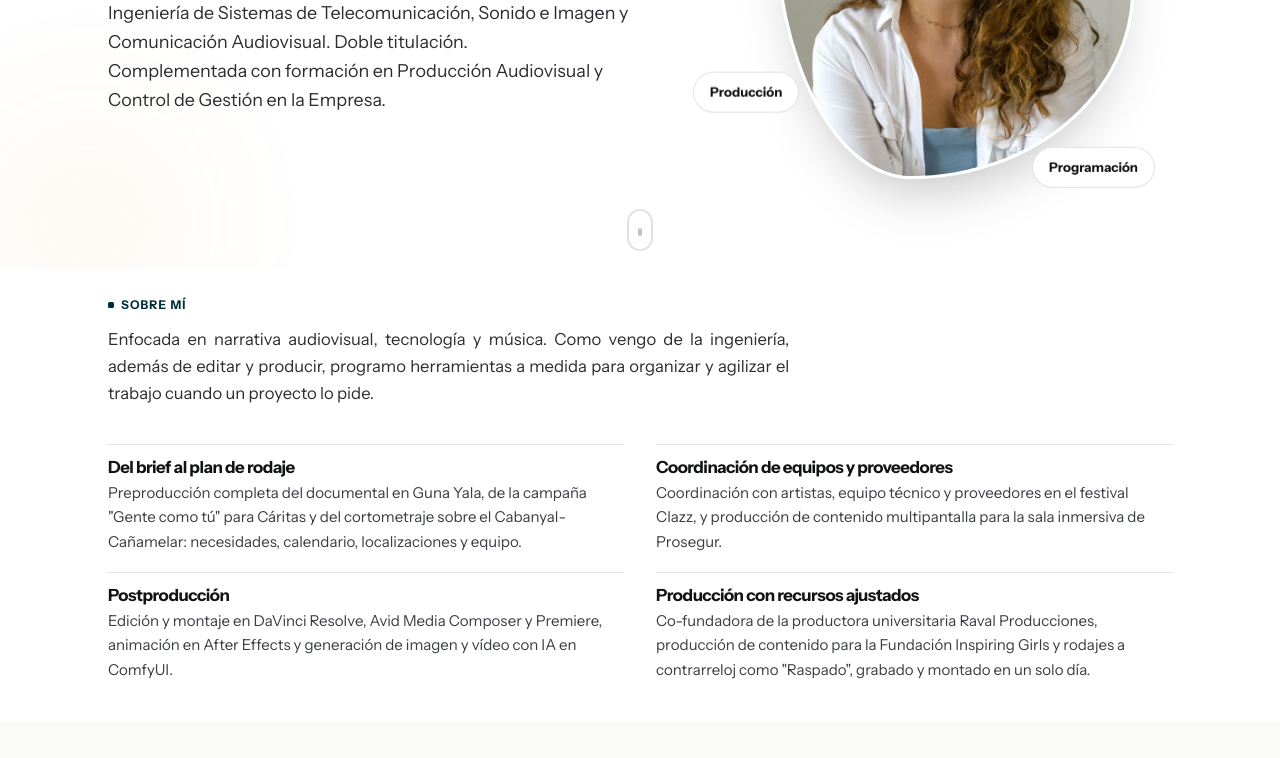
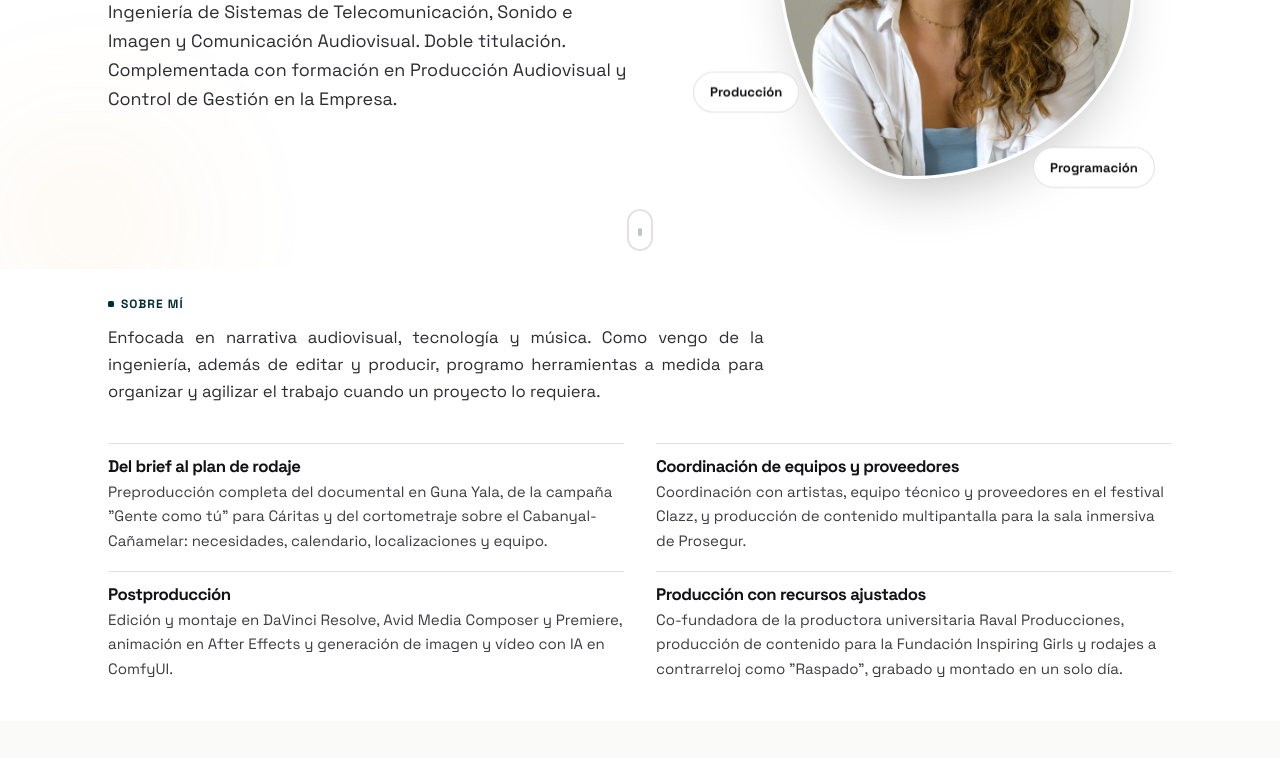
Before and after one commit to Nesi15/portfolio-ines-valdivia, a plain HTML site: page index.html in a window 1280 px wide. Shown: the part 503-1261 px from the top of the page. Drawn offline with Linux system fonts and the light colour scheme.

Commit message:
Tipografía Space Grotesk alojada en la web, sin cursiva en el nombre; ajuste de la frase de presentación
Co-Authored-By: Claude Opus 5.5 <noreply@anthropic.com>
Claude-Session: https://claude.ai/code/session_01N3sVdfGUPyRFCsaZX9NPxA

```diff
--- a/assets/style.css
+++ b/assets/style.css
@@ -1,3 +1,11 @@
+/* ---------- Fuentes (alojadas en la web) ---------- */
+@font-face{font-family:'Space Grotesk';font-style:normal;font-weight:300 700;font-display:swap;src:url(fonts/space-grotesk-latin-ext-wght-normal.woff2) format('woff2');unicode-range:U+0100-02BA,U+02BD-02C5,U+02C7-02CC,U+02CE-02D7,U+02DD-02FF,U+0304,U+0308,U+0329,U+1D00-1DBF,U+1E00-1E9F,U+1EF2-1EFF,U+2020,U+20A0-20AB,U+20AD-20C0,U+2113,U+2C60-2C7F,U+A720-A7FF;}
+@font-face{font-family:'Space Grotesk';font-style:normal;font-weight:300 700;font-display:swap;src:url(fonts/space-grotesk-latin-wght-normal.woff2) format('woff2');unicode-range:U+0000-00FF,U+0131,U+0152-0153,U+02BB-02BC,U+02C6,U+02DA,U+02DC,U+0304,U+0308,U+0329,U+2000-206F,U+20AC,U+2122,U+2191,U+2193,U+2212,U+2215,U+FEFF,U+FFFD;}
+@font-face{font-family:'Newsreader';font-style:normal;font-weight:200 800;font-display:swap;src:url(fonts/newsreader-latin-ext-wght-normal.woff2) format('woff2');unicode-range:U+0100-02BA,U+02BD-02C5,U+02C7-02CC,U+02CE-02D7,U+02DD-02FF,U+0304,U+0308,U+0329,U+1D00-1DBF,U+1E00-1E9F,U+1EF2-1EFF,U+2020,U+20A0-20AB,U+20AD-20C0,U+2113,U+2C60-2C7F,U+A720-A7FF;}
+@font-face{font-family:'Newsreader';font-style:normal;font-weight:200 800;font-display:swap;src:url(fonts/newsreader-latin-wght-normal.woff2) format('woff2');unicode-range:U+0000-00FF,U+0131,U+0152-0153,U+02BB-02BC,U+02C6,U+02DA,U+02DC,U+0304,U+0308,U+0329,U+2000-206F,U+20AC,U+2122,U+2191,U+2193,U+2212,U+2215,U+FEFF,U+FFFD;}
+@font-face{font-family:'Newsreader';font-style:italic;font-weight:200 800;font-display:swap;src:url(fonts/newsreader-latin-ext-wght-italic.woff2) format('woff2');unicode-range:U+0100-02BA,U+02BD-02C5,U+02C7-02CC,U+02CE-02D7,U+02DD-02FF,U+0304,U+0308,U+0329,U+1D00-1DBF,U+1E00-1E9F,U+1EF2-1EFF,U+2020,U+20A0-20AB,U+20AD-20C0,U+2113,U+2C60-2C7F,U+A720-A7FF;}
+@font-face{font-family:'Newsreader';font-style:italic;font-weight:200 800;font-display:swap;src:url(fonts/newsreader-latin-wght-italic.woff2) format('woff2');unicode-range:U+0000-00FF,U+0131,U+0152-0153,U+02BB-02BC,U+02C6,U+02DA,U+02DC,U+0304,U+0308,U+0329,U+2000-206F,U+20AC,U+2122,U+2191,U+2193,U+2212,U+2215,U+FEFF,U+FFFD;}
+
 /* ---------- Tokens ---------- */
 :root{
   --bg: #ffffff;
@@ -16,8 +24,8 @@
   --radius-lg: 20px;
   --radius-md: 14px;
   --ease: cubic-bezier(0.22, 1, 0.36, 1);
-  --font: 'Instrument Sans', system-ui, -apple-system, 'Segoe UI', sans-serif;
-  --font-serif: 'Fraunces', Georgia, serif;
+  --font: 'Space Grotesk', system-ui, -apple-system, 'Segoe UI', sans-serif;
+  --font-serif: 'Newsreader', Georgia, serif;
 }
 
 *{ box-sizing: border-box; }
@@ -544,7 +552,7 @@ h1.kinetic{
   animation: kinetic-in 0.7s var(--ease) both;
 }
 .kinetic-word.accent-word{
-  font-family: var(--font-serif); font-style:italic; font-weight:500; color: var(--accent-dark);
+  color: var(--accent-dark);
 }
 .kinetic-line:nth-child(1) .kinetic-word:nth-child(1){ animation-delay: 0.05s; }
 .kinetic-line:nth-child(1) .kinetic-word:nth-child(2){ animation-delay: 0.14s; }
--- a/index.html
+++ b/index.html
@@ -5,9 +5,6 @@
 <meta name="viewport" content="width=device-width, initial-scale=1.0">
 <title>Inés Valdivia - Producción y montaje audiovisual</title>
 <meta name="description" content="Inés Valdivia - comunicación audiovisual, dirección, montaje y producción de documentales y contenido con enfoque social.">
-<link rel="preconnect" href="https://fonts.googleapis.com">
-<link rel="preconnect" href="https://fonts.gstatic.com" crossorigin>
-<link href="https://fonts.googleapis.com/css2?family=Instrument+Sans:ital,wght@0,400..700;1,400..700&family=Fraunces:ital,opsz,wght@0,9..144,400;0,9..144,500;0,9..144,600;1,9..144,500&display=swap" rel="stylesheet">
 <link rel="stylesheet" href="assets/style.css">
 </head>
 <body class="home">
@@ -64,7 +61,7 @@
   <div class="wrap">
     <div class="section-head">
       <h2 class="kicker">Sobre mí</h2>
-      <p class="prose-lead">Enfocada en narrativa audiovisual, tecnología y música. Como vengo de la ingeniería, además de editar y producir, programo herramientas a medida para organizar y agilizar el trabajo cuando un proyecto lo pide.</p>
+      <p class="prose-lead">Enfocada en narrativa audiovisual, tecnología y música. Como vengo de la ingeniería, además de editar y producir, programo herramientas a medida para organizar y agilizar el trabajo cuando un proyecto lo requiera.</p>
     </div>
     <ul class="fit-list">
       <li>
```
Also changed, not shown: cv-en.html (+1 -4 lines), cv.html (+1 -4 lines), documental.html (+0 -3 lines), en/acoustics.html (+0 -3 lines), en/documental.html (+0 -3 lines), en/index.html (+1 -4 lines), en/lab.html (+0 -3 lines), en/proyectos.html (+0 -3 lines), lab.html (+0 -3 lines), proyectos.html (+0 -3 lines), assets/fonts/newsreader-latin-ext-wght-italic.woff2 (added), assets/fonts/newsreader-latin-ext-wght-normal.woff2 (added), assets/fonts/newsreader-latin-wght-italic.woff2 (added), assets/fonts/newsreader-latin-wght-normal.woff2 (added), 2 more files.
